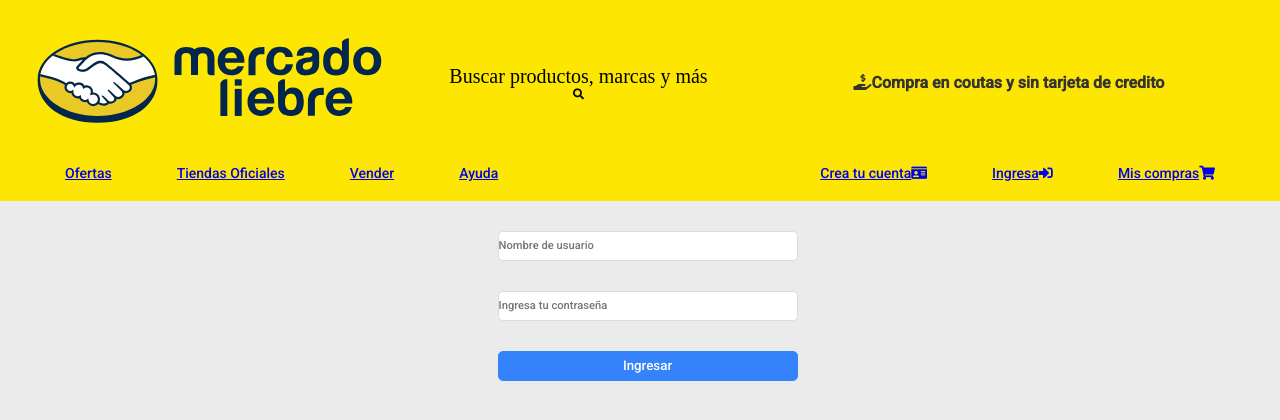
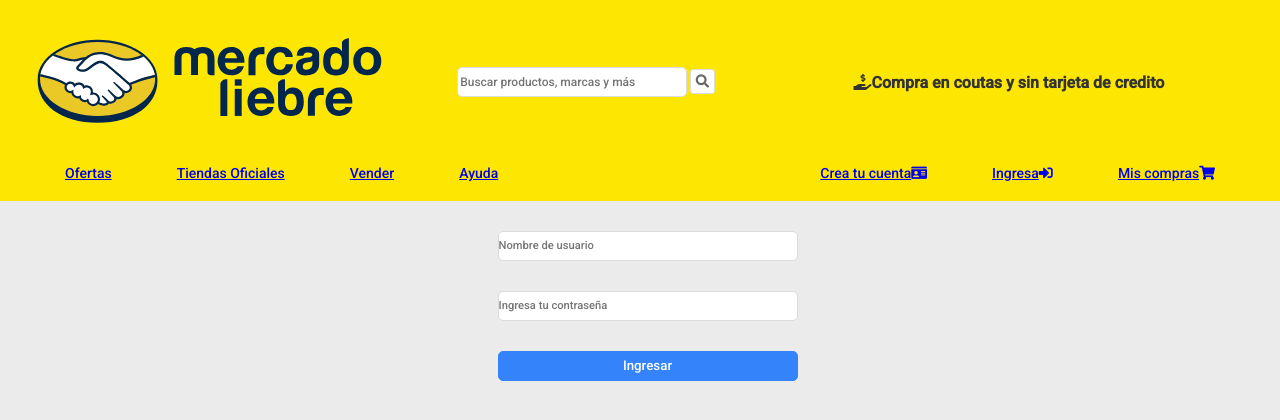
Before and after one commit to JonathanGaona/mercadoLiebreJonathan, a website: page views/login.html in a window 1280 px wide. Drawn offline with Linux system fonts and the light colour scheme; files that its build step writes are made by us from their sources.

Commit message:
Version final

```diff
--- a/views/login.html
+++ b/views/login.html
@@ -19,8 +19,10 @@
 
 
             <div class="form" action="#" method="GET">
-            <div class="input">Buscar productos, marcas y más</div>
-            <div class="submit"><i class="fa fa-search"></i></div>
+                <form>
+                <input class="input" placeholder='Buscar productos, marcas y más' name="buscar">
+                <button type="submit" class="submit"><i class="fa fa-search"></i></button>
+                </form>
             </div>
 
             <br>
```
Also changed, not shown: views/register.html (+4 -2 lines).
